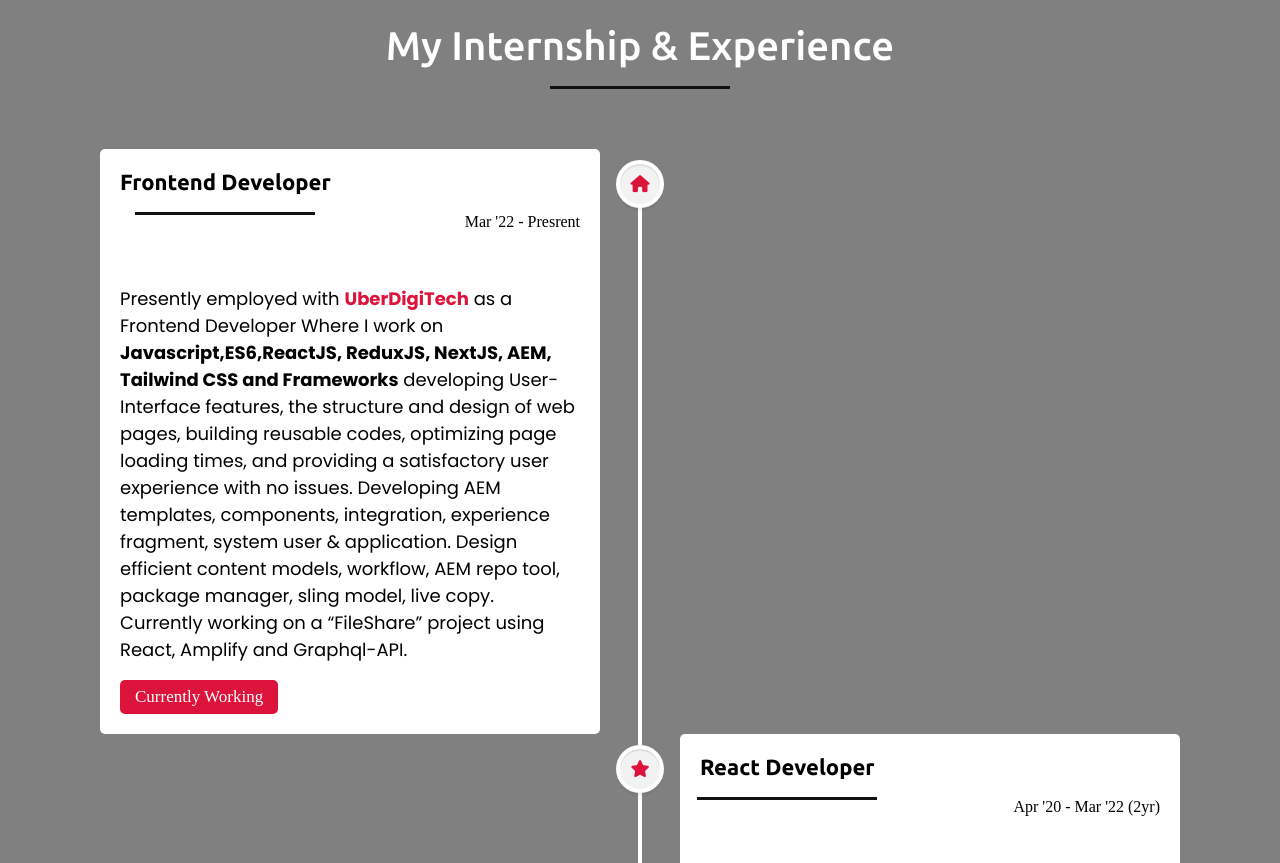
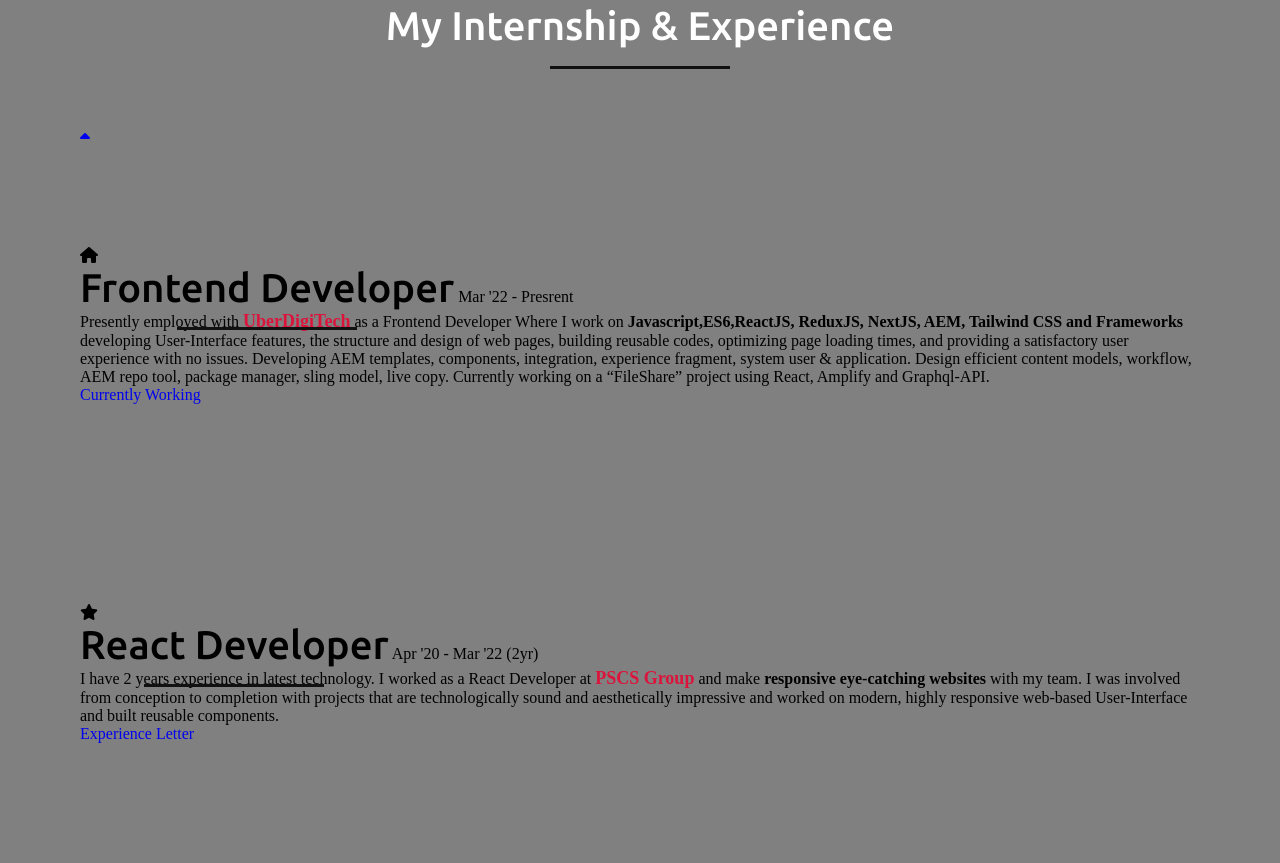
Before and after one commit to Amrapalipalkar/My_Portfolio, a plain HTML site: page index.html in a window 1280 px wide. Shown: the part 4066-4929 px from the top of the page. Drawn offline with nearby package versions, Linux system fonts and the light colour scheme.

Commit message:
Update style.css

```diff
--- a/style.css
+++ b/style.css
@@ -1,13 +1,33 @@
 /*  import google fonts */
 @import url('https://fonts.googleapis.com/css2?family=Poppins:wght@400;500;600;700&family=Ubuntu:wght@400;500;700&display=swap');
 
-*{
+* {
     margin: 0;
     padding: 0;
     box-sizing: border-box;
     text-decoration: none;
 }
-html{
+
+:root {
+    --heading: rgb(0 10 45);
+    --para: #777;
+    --para-tint: #e4e4e4;
+    --white: #fff;
+    --black: #212529;
+    --helper: #8490ff;
+    --overlay: #3e64ff;
+    --helper-tint: #f3f4ff;
+    --bg: rgb(249 249 255);
+    --icons-bg: rgba(144, 172, 209, 0.2);
+    --gradient: linear-gradient(0deg, rgb(132 144 255) 0%, rgb(98 189 252) 100%);
+    --gradientSupport: -webkit-linear-gradient(0deg,
+            rgb(132 144 255) 0%,
+            rgb(98 189 252) 100%);
+    --shadow: 0px 0px 20px 0px rgb(132 144 255 / 20%);
+    --shadowSupport: 0px 20px 20px 0px rgb(132 144 255 / 30%);
+}
+
+html {
     scroll-behavior: smooth;
 }
 
@@ -15,9 +35,11 @@ html{
 ::-webkit-scrollbar {
     width: 10px;
 }
+
 ::-webkit-scrollbar-track {
     background: #f1f1f1;
 }
+
 ::-webkit-scrollbar-thumb {
     background: #888;
 }
@@ -27,27 +49,36 @@ html{
 }
 
 /* all similar content styling codes */
-section{
+section {
     padding: 100px 0;
 }
-.max-width{
+
+.max-width {
     max-width: 1300px;
     padding: 0 80px;
     margin: auto;
 }
-.about, .achievements, .skills, .work, .contact, footer{
+
+.about,
+.achievements,
+.skills,
+.work,
+.contact,
+footer {
     font-family: 'Poppins', sans-serif;
 }
+
 .about .about-content,
 .achievements .achieve-content,
 .skills .skills-content,
-.contact .contact-content{
+.contact .contact-content {
     display: flex;
     flex-wrap: wrap;
     align-items: center;
     justify-content: space-between;
 }
-section .title{
+
+section .title {
     position: relative;
     text-align: center;
     font-size: 40px;
@@ -56,7 +87,8 @@ section .title{
     padding-bottom: 20px;
     font-family: 'Ubuntu', sans-serif;
 }
-section .title::before{
+
+section .title::before {
     content: "";
     position: absolute;
     bottom: 0px;
@@ -66,7 +98,8 @@ section .title::before{
     background: #111;
     transform: translateX(-50%);
 }
-section .title::after{
+
+section .title::after {
     position: absolute;
     bottom: -8px;
     left: 50%;
@@ -78,7 +111,7 @@ section .title::after{
 }
 
 /* navbar styling */
-.navbar{
+.navbar {
     position: fixed;
     width: 100%;
     z-index: 999;
@@ -86,32 +119,39 @@ section .title::after{
     font-family: 'Ubuntu', sans-serif;
     transition: all 0.3s ease;
 }
-.navbar.sticky{
+
+.navbar.sticky {
     padding: 15px 0;
-    background:crimson;
+    background: crimson;
 }
-.navbar .max-width{
+
+.navbar .max-width {
     display: flex;
     align-items: center;
     justify-content: space-between;
 }
-.navbar .logo a{
+
+.navbar .logo a {
     color: #fff;
     font-size: 35px;
     font-weight: 600;
 }
-.navbar .logo a span{
+
+.navbar .logo a span {
     color: crimson;
     transition: all 3s ease;
 }
-.navbar.sticky .logo a span{
+
+.navbar.sticky .logo a span {
     color: #fff;
 }
-.navbar .menu li{
+
+.navbar .menu li {
     list-style: none;
     display: inline-block;
 }
-.navbar .menu li a{
+
+.navbar .menu li a {
     display: block;
     color: #fff;
     font-size: 20px;
@@ -119,21 +159,24 @@ section .title::after{
     margin-left: 25px;
     transition: color 0.3s ease;
 }
-.navbar .menu li a:hover{
+
+.navbar .menu li a:hover {
     color: crimson;
 }
-.navbar.sticky .menu li a:hover{
+
+.navbar.sticky .menu li a:hover {
     color: #fff;
 }
 
 /* menu btn styling */
-.menu-btn{
+.menu-btn {
     color: #fff;
     font-size: 23px;
     cursor: pointer;
     display: none;
 }
-.scroll-up-btn{
+
+.scroll-up-btn {
     position: fixed;
     height: 45px;
     width: 42px;
@@ -152,50 +195,58 @@ section .title::after{
     pointer-events: none;
     transition: all 0.3s ease;
 }
-.scroll-up-btn.show{
+
+.scroll-up-btn.show {
     bottom: 30px;
     opacity: 1;
     pointer-events: auto;
 }
-.scroll-up-btn:hover{
+
+.scroll-up-btn:hover {
     filter: brightness(90%);
 }
 
 
 /* home section styling */
-.home{
+.home {
     display: flex;
     background: url("images/key.jpg") no-repeat center;
     height: 100vh;
-    color:#fff;
+    color: #fff;
     min-height: 500px;
     background-size: cover;
     background-attachment: fixed;
     font-family: 'Ubuntu', sans-serif;
 }
-.home .max-width{
+
+.home .max-width {
     margin: auto 0 auto 30px;
 }
-.home .home-content .text-1{
+
+.home .home-content .text-1 {
     font-size: 27px;
 }
-.home .home-content .text-2{
+
+.home .home-content .text-2 {
     font-size: 75px;
     font-weight: 600;
     margin-left: -3px;
 }
-.home .home-content .text-3{
+
+.home .home-content .text-3 {
     font-size: 40px;
     margin: 5px 0;
 }
-.home .home-content .text-3 span{
-    color:crimson;
+
+.home .home-content .text-3 span {
+    color: crimson;
     font-weight: 500;
 }
-.home .home-content a{
+
+.home .home-content a {
     display: inline-block;
-    background:crimson;
-    color:#fff;
+    background: crimson;
+    color: #fff;
     font-size: 25px;
     padding: 12px 36px;
     margin-top: 20px;
@@ -204,7 +255,8 @@ section .title::after{
     border: 2px yellowgreen;
     transition: all 0.3s ease;
 }
-.home .home-content a:hover{
+
+.home .home-content a:hover {
     color: crimson;
     background: none;
 }
@@ -212,37 +264,44 @@ section .title::after{
 /* about section styling */
 
 
-.about .title::after{
+.about .title::after {
     content: "who i am";
 }
-.about .about-content .left{
+
+.about .about-content .left {
     width: 45%;
 }
-.about .about-content .left img{
+
+.about .about-content .left img {
     height: 400px;
     width: 400px;
     object-fit: cover;
     border-radius: 6px;
 }
-.about .about-content .right{
+
+.about .about-content .right {
     width: 55%;
 }
-.about .about-content .right .text{
+
+.about .about-content .right .text {
     font-size: 25px;
     font-weight: 600;
     margin-bottom: 10px;
     color: black;
 }
-.about .about-content .right .text span{
+
+.about .about-content .right .text span {
     color: crimson;
 }
-.about .about-content .right p{
+
+.about .about-content .right p {
     text-align: justify;
 }
-.about .about-content .right a{
+
+.about .about-content .right a {
     display: inline-block;
     background: crimson;
-    color:#fff;
+    color: #fff;
     font-size: 20px;
     font-weight: 500;
     padding: 8px 20px;
@@ -252,7 +311,7 @@ section .title::after{
     transition: all 0.3s ease;
 }
 
-.likes{
+.likes {
     font-size: 22px;
     font-weight: 500;
     margin: 5px 0 5px 0;
@@ -260,36 +319,41 @@ section .title::after{
     display: table;
     margin-left: auto;
     margin-right: auto;
-    color:crimson;
+    color: crimson;
 }
-.letsThing{
+
+.letsThing {
     font-size: 22px;
     font-weight: 500;
-    color:crimson;
+    color: crimson;
 }
-.about .about-content .right a:hover{
+
+.about .about-content .right a:hover {
     color: crimson;
     background: none;
 }
 
 /* achievements section styling */
 
+.achievements,
+.work {
+    color: #fff;
+    background: url("images/blackbg.jpg") no-repeat center;
+    ;
+}
 
-
-.achievements, .work{
-    color:#fff;
-    background: url("images/blackbg.jpg") no-repeat center;;
-}
 .achievements .title::before,
-.work .title::before{
+.work .title::before {
     background: #fff;
 }
+
 .achievements .title::after,
-.work .title::after{
+.work .title::after {
     background: #111;
     content: "what I've done";
 }
-.achievements .achieve-content .card{
+
+.achievements .achieve-content .card {
     width: calc(33% - 20px);
     background: #222;
     text-align: center;
@@ -297,24 +361,30 @@ section .title::after{
     padding: 20px 25px;
     transition: all 0.3s ease;
 }
-.achievements .achieve-content .card:hover{
+
+.achievements .achieve-content .card:hover {
     background: crimson;
 }
-.achievements .achieve-content .card .box{
+
+.achievements .achieve-content .card .box {
     transition: all 0.3s ease;
 }
-.achievements .achieve-content .card:hover .box{
+
+.achievements .achieve-content .card:hover .box {
     transform: scale(1.05);
 }
-.achievements .achieve-content .card i{
+
+.achievements .achieve-content .card i {
     font-size: 50px;
     color: crimson;
     transition: color 0.3s ease;
 }
-.achievements .achieve-content .card:hover i{
+
+.achievements .achieve-content .card:hover i {
     color: #fff;
 }
-.achievements .achieve-content .card .text{
+
+.achievements .achieve-content .card .text {
     font-size: 25px;
     font-weight: 500;
     margin: 10px 0 7px 0;
@@ -322,22 +392,25 @@ section .title::after{
 
 /* skills section styling */
 
-
-.skills .title::after{
+.skills .title::after {
     content: "what I know";
 }
-.skills .skills-content .column{
+
+.skills .skills-content .column {
     width: calc(50% - 30px);
 }
-.skills .skills-content .left .text{
+
+.skills .skills-content .left .text {
     font-size: 20px;
     font-weight: 600;
     margin-bottom: 10px;
 }
-.skills .skills-content .left p{
+
+.skills .skills-content .left p {
     text-align: justify;
 }
-.skills .skills-content .left a{
+
+.skills .skills-content .left a {
     display: inline-block;
     background: crimson;
     color: #fff;
@@ -349,30 +422,36 @@ section .title::after{
     border: 1px solid crimson;
     transition: all 0.3s ease;
 }
-.skills .skills-content .left a:hover{
+
+.skills .skills-content .left a:hover {
     color: crimson;
     background: none;
 }
-.skills .skills-content .right .bars{
+
+.skills .skills-content .right .bars {
     margin-bottom: 15px;
 }
-.skills .skills-content .right .info{
+
+.skills .skills-content .right .info {
     display: flex;
     margin-bottom: 5px;
     align-items: center;
     justify-content: space-between;
 }
-.skills .skills-content .right span{
+
+.skills .skills-content .right span {
     font-weight: 500;
     font-size: 18px;
 }
-.skills .skills-content .right .line{
+
+.skills .skills-content .right .line {
     height: 5px;
     width: 100%;
     background: lightgrey;
     position: relative;
 }
-.skills .skills-content .right .line::before{
+
+.skills .skills-content .right .line::before {
     content: "";
     position: absolute;
     height: 100%;
@@ -380,35 +459,43 @@ section .title::after{
     top: 0;
     background: crimson;
 }
-.otherSkills{
+
+.otherSkills {
     font-size: large;
     color: crimson;
 }
-.skills-content .right .html::before{
+
+.skills-content .right .html::before {
     width: 80%;
 }
-.skills-content .right .css::before{
+
+.skills-content .right .css::before {
     width: 60%;
 }
-.skills-content .right .js::before{
+
+.skills-content .right .js::before {
     width: 70%;
 }
-.skills-content .right .react::before{
+
+.skills-content .right .react::before {
     width: 70%;
 }
-.skills-content .right .nodejs::before{
+
+.skills-content .right .nodejs::before {
     width: 70%;
 }
 
 /* work section styling */
-.work{
+.work {
     background: url("images/blackbg.jpg") no-repeat center;
 }
-.work .title::after{
-    content: "few of my works";
+
+.work .title::after {
+    content: "my journey";
 }
-.work .carousel .card{
-    height: 420px;
+
+.work .carousel .card {
+    /* height: 420px; */
     background: #222;
     border-radius: 6px;
     padding: 25px 35px;
@@ -416,34 +503,41 @@ section .title::after{
     overflow: hidden;
     transition: all 0.3s ease;
 }
-.work .carousel .card:hover{
+
+.work .carousel .card:hover {
     background: crimson;
 }
-.work .carousel .card .box{
+
+.work .carousel .card .box {
     display: flex;
     flex-direction: column;
     align-items: center;
     justify-content: center;
     transition: all 0.3s ease;
 }
-.work .carousel .card:hover .box{
+
+.work .carousel .card:hover .box {
     transform: scale(1.05);
 }
-.work .carousel .card .text{
+
+.work .carousel .card .text {
     font-size: 25px;
     font-weight: 500;
     margin: 30px 0 7px 0;
 }
-.techUsed{
+
+.techUsed {
     color: cyan;
 }
-.PLink,.PGit{
+
+.PLink,
+.PGit {
     height: 40px !important;
     width: 40px !important;
     border: none !important;
 }
 
-.work .carousel .card img{
+.work .carousel .card img {
     height: 150px;
     width: 150px;
     object-fit: cover;
@@ -451,121 +545,145 @@ section .title::after{
     border: 5px solid crimson;
     transition: all 0.3s ease;
 }
-.work .carousel .card .dis{
+
+.work .carousel .card .dis {
     margin-top: 10px;
 }
-.work .carousel .card:hover img{
+
+.work .carousel .card:hover img {
     border-color: #fff;
 }
-.owl-dots{
+
+.owl-dots {
     text-align: center;
     margin-top: 20px;
 }
-.owl-dot{
+
+.owl-dot {
     height: 13px;
     width: 13px;
     margin: 0 5px;
-    outline: none!important;
+    outline: none !important;
     border-radius: 50%;
-    border: 2px solid crimson!important;
+    border: 2px solid crimson !important;
     transition: all 0.3s ease;
 }
-.owl-dot.active{
+
+.owl-dot.active {
     width: 35px;
     border-radius: 14px;
 }
+
 .owl-dot.active,
-.owl-dot:hover{
-    background: crimson!important;
+.owl-dot:hover {
+    background: crimson !important;
 }
 
 /* contact section styling */
-.contact .title::after{
+.contact .title::after {
     content: "get in touch";
 }
-.contact .contact-content .column{
+
+.contact .contact-content .column {
     width: calc(50% - 30px);
 }
-.contact .contact-content .text{
+
+.contact .contact-content .text {
     font-size: 20px;
     font-weight: 600;
     margin-bottom: 10px;
 }
-.contact .contact-content .left p{
+
+.contact .contact-content .left p {
     text-align: justify;
 }
-.contact .contact-content .left .icons{
+
+.contact .contact-content .left .icons {
     margin: 10px 0;
 }
-.contact .contact-content .row{
+
+.contact .contact-content .row {
     display: flex;
     align-items: center;
 }
-.contact .contact-content .row .info{
+
+.contact .contact-content .row .info {
     margin-left: 30px;
     margin-bottom: 12px;
 }
-.contact .contact-content .row i{
+
+.contact .contact-content .row i {
     font-size: 25px;
     color: crimson;
 }
-.contact .contact-content .info .head{
+
+.contact .contact-content .info .head {
     font-weight: 500;
     margin-top: 8px;
     color: #111;
 }
-.contact .contact-content .info .sub-title{
+
+.contact .contact-content .info .sub-title {
     color: #333;
 }
-.githubImg,.linkedInImg,.gmailImg{
+
+.githubImg,
+.linkedInImg,
+.gmailImg {
     height: 40px;
     width: 40px;
 }
 
 /* footer section styling */
-footer{
+
+footer {
     background: #111;
     padding: 15px 23px;
     color: #fff;
     text-align: center;
 }
-footer span a{
+
+footer span a {
     color: crimson;
     text-decoration: none;
 }
-footer span a:hover{
+
+footer span a:hover {
     text-decoration: underline;
 }
 
 
 /* responsive media query start */
 @media (max-width: 1300px) {
-    .home .max-width{
+    .home .max-width {
         margin-left: 0px;
     }
 }
 
 @media (max-width: 1104px) {
-    .about .about-content .left img{
+    .about .about-content .left img {
         height: 350px;
         width: 350px;
     }
 }
 
 @media (max-width: 991px) {
-    .max-width{
+    .max-width {
         padding: 0 50px;
     }
 }
-@media (max-width: 947px){
-    .menu-btn{
+
+@media (max-width: 947px) {
+    .menu-btn {
         display: block;
         z-index: 999;
     }
-    .menu-btn i.active:before{
+
+    .menu-btn i.active:before {
         content: "\f00d";
     }
-    .navbar .menu{
+
+    .navbar .menu {
         position: fixed;
         height: 100vh;
         width: 100%;
@@ -576,85 +694,106 @@ footer span a:hover{
         padding-top: 80px;
         transition: all 0.3s ease;
     }
-    .navbar .menu.active{
+
+    .navbar .menu.active {
         left: 0;
     }
-    .navbar .menu li{
+
+    .navbar .menu li {
         display: block;
     }
-    .navbar .menu li a{
+
+    .navbar .menu li a {
         display: inline-block;
         margin: 20px 0;
         font-size: 25px;
     }
-    .home .home-content .text-2{
+
+    .home .home-content .text-2 {
         font-size: 70px;
     }
-    .home .home-content .text-3{
+
+    .home .home-content .text-3 {
         font-size: 35px;
     }
-    .home .home-content a{
+
+    .home .home-content a {
         font-size: 23px;
         padding: 10px 30px;
     }
-    .max-width{
+
+    .max-width {
         max-width: 930px;
     }
-    .about .about-content .column{
+
+    .about .about-content .column {
         width: 100%;
     }
-    .about .about-content .left{
+
+    .about .about-content .left {
         display: flex;
         justify-content: center;
         margin: 0 auto 60px;
     }
-    .about .about-content .right{
+
+    .about .about-content .right {
         flex: 100%;
     }
-    .achievements .achieve-content .card{
+
+    .achievements .achieve-content .card {
         width: calc(50% - 10px);
         margin-bottom: 20px;
     }
+
     .skills .skills-content .column,
-    .contact .contact-content .column{
+    .contact .contact-content .column {
         width: 100%;
         margin-bottom: 35px;
     }
 }
 
 @media (max-width: 690px) {
-    .max-width{
+    .max-width {
         padding: 0 23px;
     }
-    .home .home-content .text-2{
+
+    .home .home-content .text-2 {
         font-size: 60px;
     }
-    .home .home-content .text-3{
+
+    .home .home-content .text-3 {
         font-size: 32px;
     }
-    .home .home-content a{
+
+    .home .home-content a {
         font-size: 20px;
     }
-    .achievements .achieve-content .card{
+
+    .achievements .achieve-content .card {
         width: 100%;
     }
 }
 
 @media (max-width: 500px) {
-    .home .home-content .text-2{
+    .home .home-content .text-2 {
         font-size: 50px;
     }
-    .home .home-content .text-3{
+
+    .home .home-content .text-3 {
         font-size: 27px;
     }
+
     .about .about-content .right .text,
-    .skills .skills-content .left .text{
+    .skills .skills-content .left .text {
         font-size: 19px;
     }
-    .likes,.letsThing{
+
+    .likes,
+    .letsThing {
         font-size: 19px;
     }
-    .scroll-up-btn{
+
+    .scroll-up-btn {
         right: 15px;
         bottom: 15px;
         height: 38px;
@@ -665,186 +804,147 @@ footer span a:hover{
 }
 
 
+/* Updated CSS */
 
-
-/* .table .c .box{
-    width:10rem;
-   padding-top: 0.5rem;
-    margin:0.5rem;
-    height: 3rem;
-} */
-
-.about .row .counter .box span{
+.about .row .counter .box span {
     font-size: 1rem;
-    color:black;
+    color: black;
 }
 
-.about .row .counter .box i{
+.about .row .counter .box i {
     font-size: 2rem;
     padding-right: 1rem;
 
 }
 
-/* .about .row .info ul{
-    color: #eee;
-    font-size: 2rem;
+.table .c {
+    width: 10rem;
 }
 
-.about .row .info ul li{
-    list-style-type: circle;
-} */
-
-.table .c{
+.table .r {
     width: 10rem;
 }
-.table .r{
-    width: 10rem;
-}
-/* .table{
-   padding-right:40px;
-} */
 
-th, td {
+th,
+td {
     padding: 12px;
     text-align: left;
-  }
+}
 
-
-
-  #experience{
+#experience {
     background-color: gray;
 }
-.wrapper{
-  max-width: 2000px;
-  margin: 50px auto;
-  padding: 0 20px;
-  position: relative;
+
+#work .title::after {
+    content: "few of my work";
+    background: #888;
 }
-.wrapper .center-line{
-  position: absolute;
-  height: 100%;
-  width: 4px;
-  background: #fff;
-  left: 50%;
-  top: 20px;
-  transform: translateX(-50%);
+
+.p-btns {
+    display: flex;
+    justify-content: center;
+    align-items: center;
+    gap: 3.2rem;
+    margin-bottom: 3rem;
 }
-.wrapper .row{
-  display: flex;
+
+.portfolio-images {
+    gap: 3.2rem;
 }
-.wrapper .row-1{
-  justify-content: flex-start;
+
+.portfolio-images img {
+    width: 100%;
+    height: 190px;
+    object-fit: cover;
+    border-radius: 7px;
+    position: relative;
+    overflow: hidden;
 }
-.wrapper .row-2{
-  justify-content: flex-end;
+
+.img-overlay {
+    position: relative;
+    overflow: hidden;
 }
-.wrapper .row section{
-  background: #fff;
-  border-radius: 5px;
-  width: calc(50% - 40px);
-  padding: 20px;
-  position: relative;
+
+.img-overlay .overlay {
+    position: absolute;
+    top: 0;
+    left: 0;
+    width: 100%;
+    height: 100%;
+    background: var(--para-tint);
+    opacity: 0;
+    display: flex;
+    justify-content: center;
+    align-items: center;
+    transform: translateY(100%);
+    transition: all 0.3s linear;
+    border-radius: 7px;
 }
-.wrapper .row section:hover{
-  background-color: rgba(43, 43, 33, 0.945);
-  color: #fff;
-  transform: scale(1.05);
+
+.img-overlay:hover>.overlay {
+    transform: translateY(0);
+    opacity: 0.8;
+    cursor: pointer;
 }
-.wrapper .row section::before{
-  position: absolute;
-  content: "";
-  height: 15px;
-  width: 15px;
-  background: #fff;
-  top: 28px;
-  z-index: -1;
-  transform: rotate(45deg);
+
+.img-overlay .common-heading {
+    margin-left: 15px;
+    margin-right: 10px;
+    color: var(--black);
+    text-decoration: none;
 }
-.row-1 section::before{
-  right: -7px;
+
+.common-heading h3 {
+    margin-bottom: 7px;
 }
-.row-2 section::before{
-  left: -7px;
+
+.p-btn-active {
+    transform: translateY(-1rem);
 }
-.row section .icon,
-.center-line .scroll-icon{
-  position: absolute;
-  background: #f2f2f2;
-  height: 40px;
-  width: 40px;
-  text-align: center;
-  line-height: 40px;
-  border-radius: 50%;
-  color: crimson;
-  font-size: 17px;
-  box-shadow: 0 0 0 4px #fff, inset 0 2px 0 rgba(0,0,0,0.08), 0 3px 0 4px rgba(0,0,0,0.05);
+
+.p-image-not-acitve {
+    display: none;
 }
-.center-line .scroll-icon{
-  bottom: 0px;
-  left: 50%;
-  font-size: 25px;
-  transform: translateX(-50%);
+
+.p-container {
+    max-width: 140rem;
+    margin: 0 auto;
 }
-.row-1 section .icon{
-  top: 15px;
-  right: -60px;
+
+.p-grid {
+    display: grid;
 }
-.row-2 section .icon{
-  top: 15px;
-  left: -60px;
+
+.grid-three-column {
+    grid-template-columns: repeat(3, 1fr);
 }
-.row section .details,
-.row section .bottom{
-  display: flex;
-  align-items: center;
-  justify-content: space-between;
+
+.b-btn {
+    background: var(--helper-tint);
+    padding: 0.5rem 1rem;
+    border: none;
+    color: var(--black);
+    display: inline-block;
+    text-transform: uppercase;
+    font-size: 1rem;
+    font-weight: 300;
+    cursor: pointer;
+    transition: all 0.3s ease;
+    -webkit-transition: all 0.3s ease 0s;
+    -moz-transition: all 0.3s ease 0s;
+    -o-transition: all 0.3s ease 0s;
 }
-.row section .details .title{
-  font-size: 22px;
-  font-weight: 600;
+
+.p-title {
+    margin-bottom: 30px !important;
 }
-.row section p{
-  margin: 10px 0 17px 0;
-  font-size: 18px;
-  font-family:'Poppins', sans-serif;
+
+.b-btn:hover,
+.b-btn:active {
+    box-shadow: var(--shadowSupport);
 }
-.row section .bottom a{
-  text-decoration: none;
-  background: crimson;
-  color: #fff;
-  padding: 7px 15px;
-  border-radius: 5px;
-  font-size: 17px;
-  font-weight: 400;
-  transition: all 0.3s ease;
+
+#work {
+    background-color: #888;
 }
-.row section .bottom a:hover{
-  transform: scale(0.97);
-}
-@media(max-width: 790px){
-  .wrapper .center-line{
-    left: 40px;
-  }
-  .wrapper .row{
-    margin: 30px 0 3px 60px;
-  }
-  .wrapper .row section{
-    width: 100%;
-  }
-  .row-1 section::before{
-    left: -7px;
-  }
-  .row-1 section .icon{
-    left: -60px;
-  }
-}
-@media(max-width: 440px){
-  .wrapper .center-line,
-  .row section::before,
-  .row section .icon{
-    display: none;
-  }
-  .wrapper .row{
-    margin: 10px 0;
-  }
-}
```
